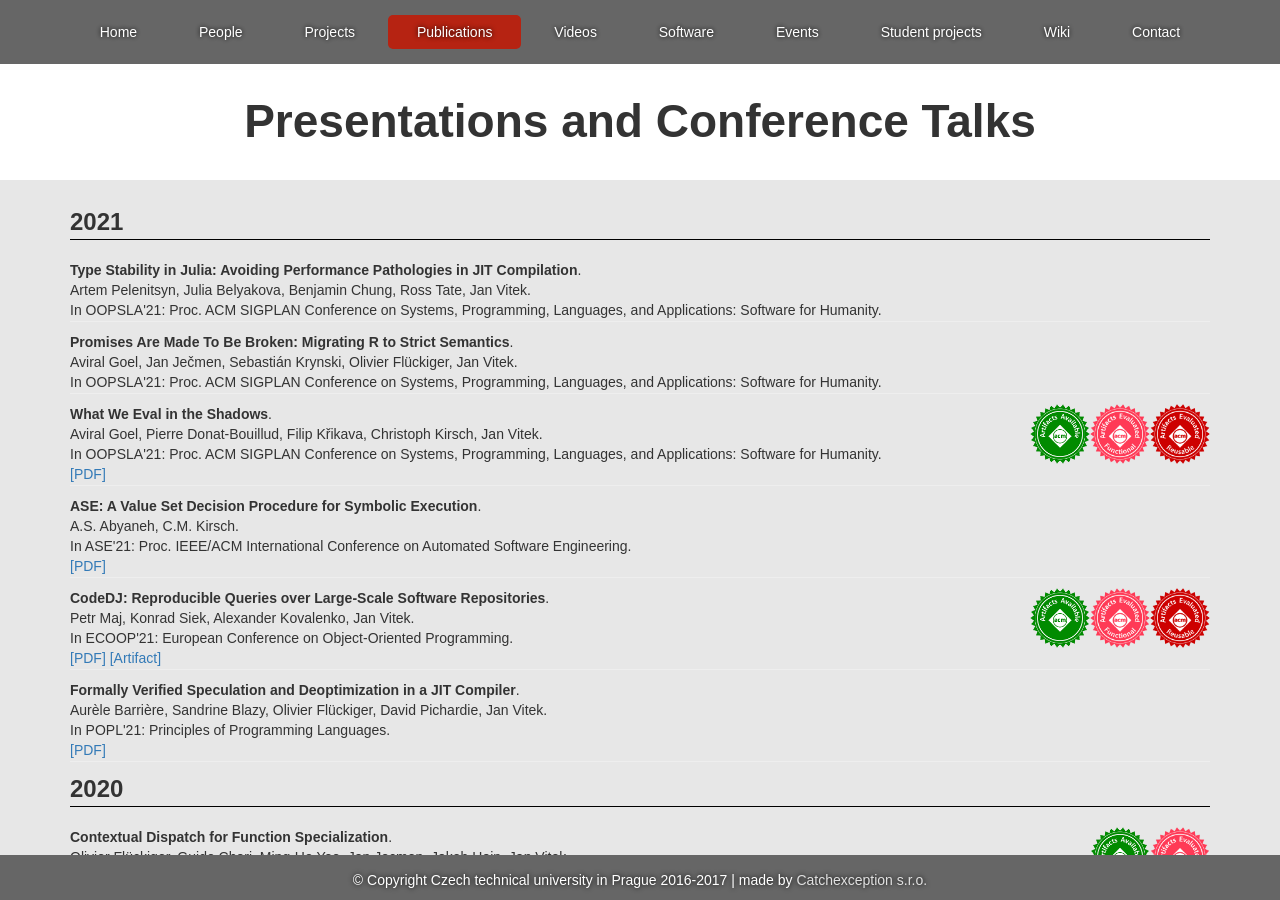
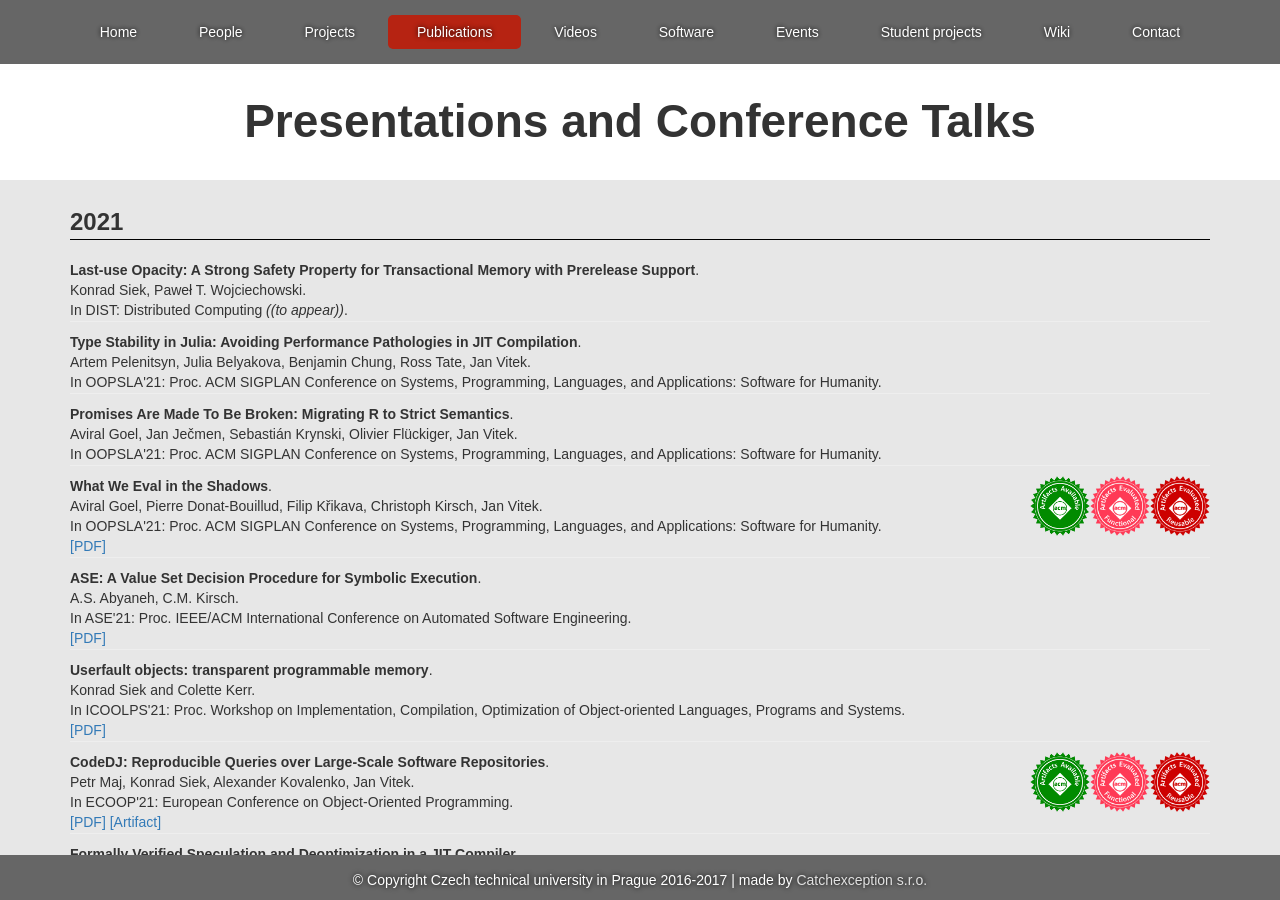
Before and after one commit to PRL-PRG/prl-prg.github.io, a Jekyll site: the page built from publications.md, in a window 1280 px wide and 900 px high. Built offline with Jekyll 4.4.1, drawn with Linux system fonts in a browser that asks for light colours.

Commit message:
Konrad's and Colette's publications.

```diff
--- a/publications.md
+++ b/publications.md
@@ -10,6 +10,15 @@ displayed_years:
 publications:
 
 ##### 2021 #####
+
+ - year: 2021
+   title: "Last-use Opacity: A Strong Safety Property for Transactional Memory with Prerelease Support"
+   authors: "Konrad Siek, Paweł T. Wojciechowski"
+   publication: "Distributed Computing"
+   short_publication: "DIST"
+   publication_note: "(to appear)"
+   grants:
+   - BC
 
  - year: 2021
    title: "Type Stability in Julia: Avoiding Performance Pathologies in JIT Compilation"
@@ -82,6 +91,19 @@ publications:
      link: http://www.cs.uni-salzburg.at/~ck/content/publications/conferences/ASE21-ASE.pdf
 #    - text: Artifact
 #      link:
+   grants:
+   - ELE
+   - BC
+
+ - year: 2021
+   title: "Userfault objects: transparent programmable memory"
+   authors: "Konrad Siek and Colette Kerr"
+   publication: "Proc. Workshop on Implementation, Compilation, Optimization of Object-oriented Languages, Programs and Systems"
+   short_publication: "ICOOLPS'21"
+   links:
+   - text: PDF
+     link: https://arxiv.org/abs/2106.12995
+
    grants:
    - ELE
    - BC
```
